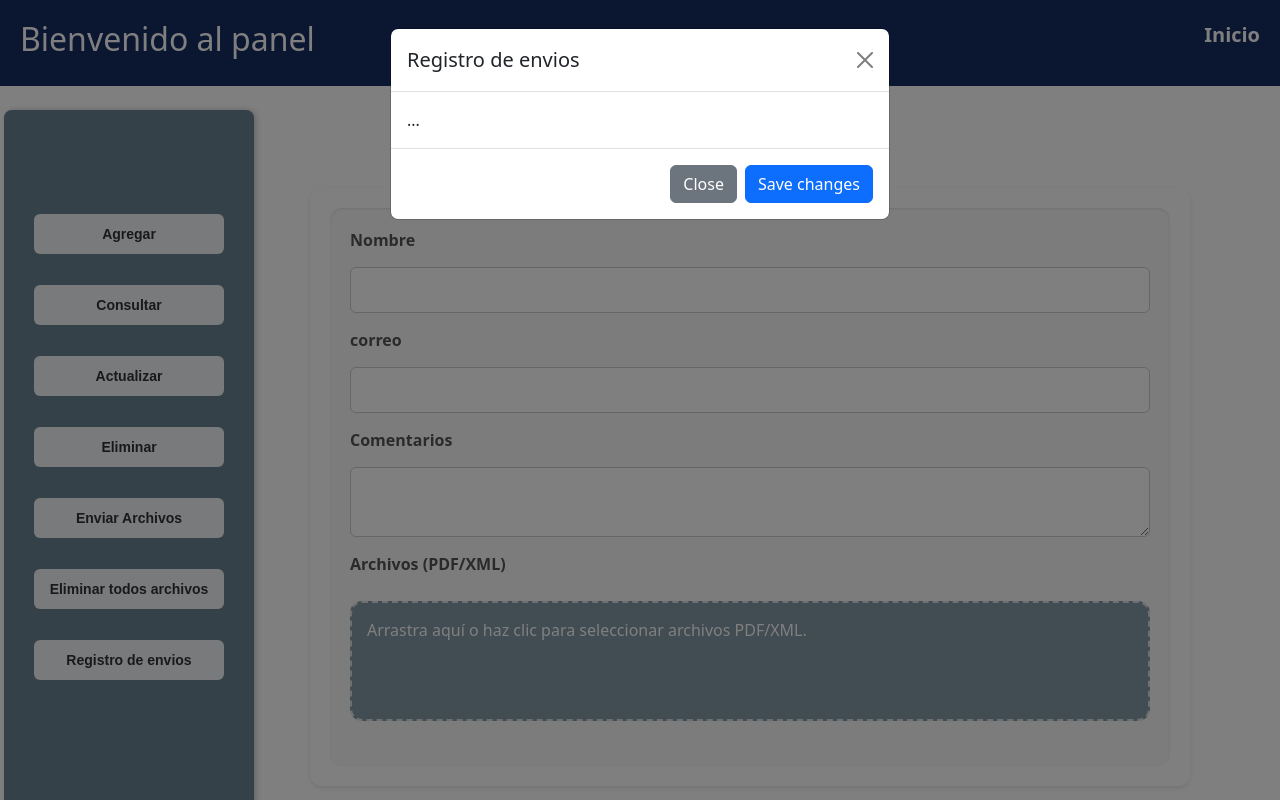
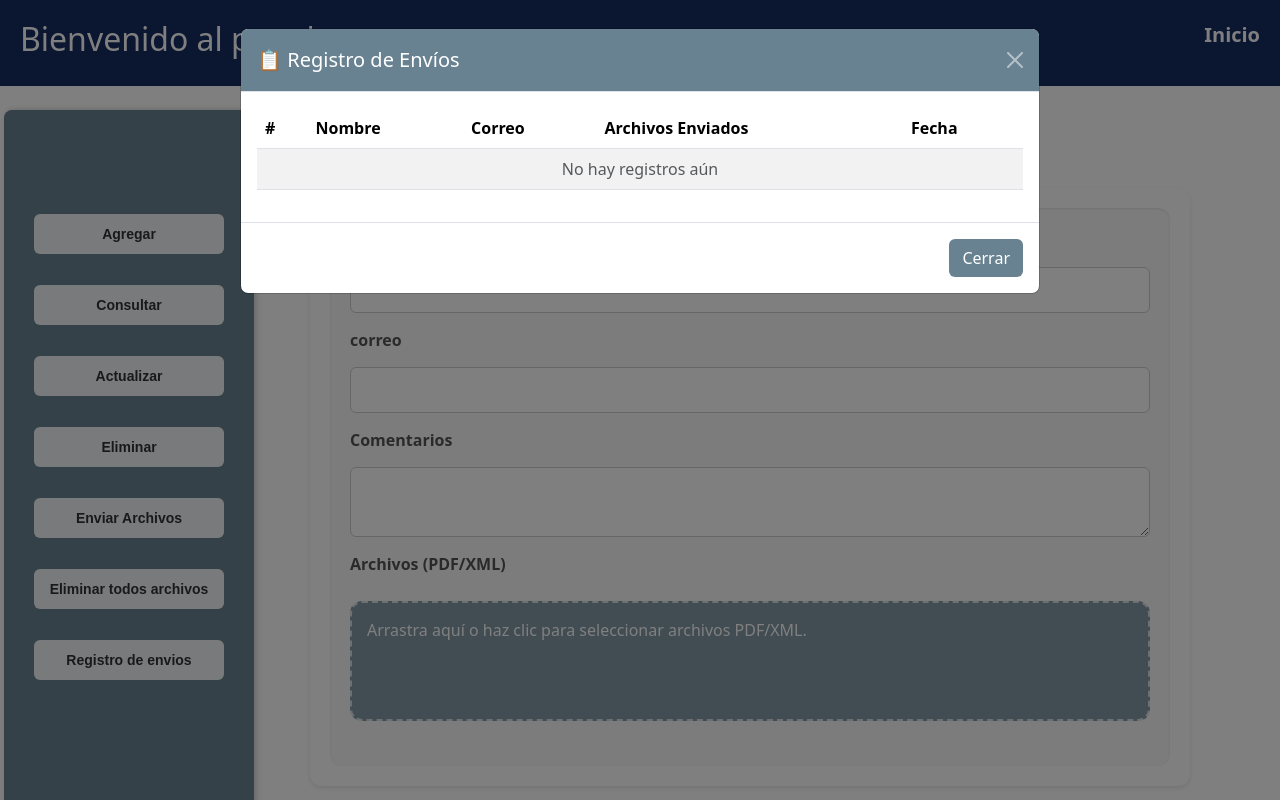
Before and after one commit to DanielCardenas199602/Proyecto_appCrud, a website: page public/index.html in a window 1280 px wide. Both pictures are taken after a click on the button "Registro de envios". Shown: the top 800 px of the page. Drawn offline with nearby package versions, Linux system fonts and the light colour scheme.

Commit message:
fixed html modal

```diff
--- a/public/index.html
+++ b/public/index.html
@@ -97,18 +97,32 @@
 
     <!-- Modal -->
  <div class="modal fade" id="exampleModal" tabindex="-1" aria-labelledby="exampleModalLabel" aria-hidden="true">
-        <div class="modal-dialog">
+    <div class="modal-dialog modal-lg">
         <div class="modal-content">
-                <div class="modal-header">
-                    <h5 class="modal-title" id="exampleModalLabel">Registro de envios</h5>
-                    <button type="button" class="btn-close" data-bs-dismiss="modal" aria-label="Close"></button>
+            <div class="modal-header" style="background-color: #688291; color: white;">
+                <h5 class="modal-title" id="exampleModalLabel">📋 Registro de Envíos</h5>
+                <button type="button" class="btn-close btn-close-white" data-bs-dismiss="modal" aria-label="Close"></button>
             </div>
             <div class="modal-body">
-                    ...
+                <table class="table table-striped table-hover">
+                    <thead style="background-color: #688291; color: white;">
+                        <tr>
+                            <th>#</th>
+                            <th>Nombre</th>
+                            <th>Correo</th>
+                            <th>Archivos Enviados</th>
+                            <th>Fecha</th>
+                        </tr>
+                    </thead>
+                    <tbody id="tabla-registros">
+                        <tr>
+                            <td colspan="5" class="text-center text-muted">No hay registros aún</td>
+                        </tr>
+                    </tbody>
+                </table>
             </div>
             <div class="modal-footer">
-                    <button type="button" class="btn btn-secondary" data-bs-dismiss="modal">Close</button>
-                    <button type="button" class="btn btn-primary">Save changes</button>
+                <button type="button" class="btn" style="background-color: #688291; color: white;" data-bs-dismiss="modal">Cerrar</button>
             </div>
         </div>
     </div>
```
Lines whose indentation alone changed are shown as unchanged.
